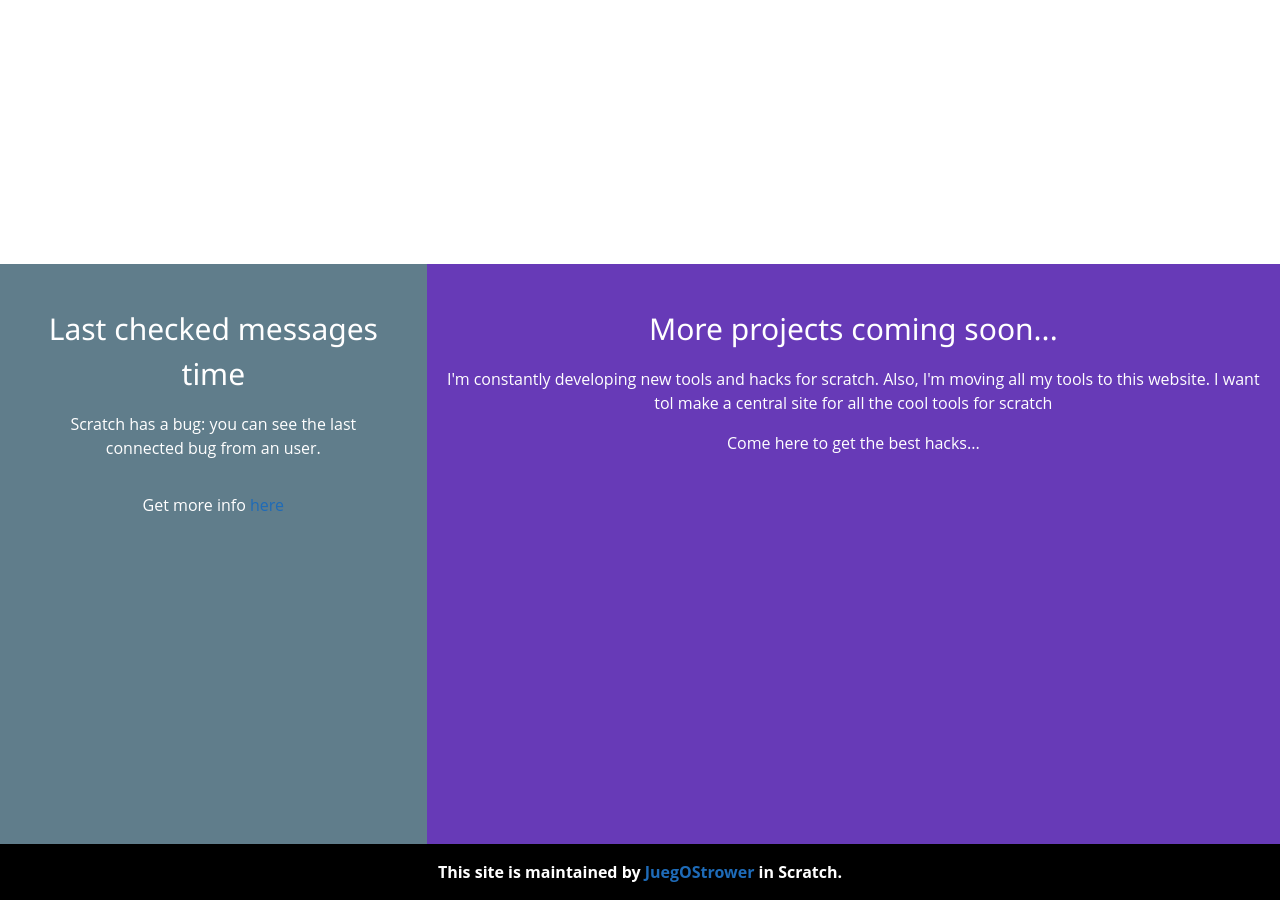
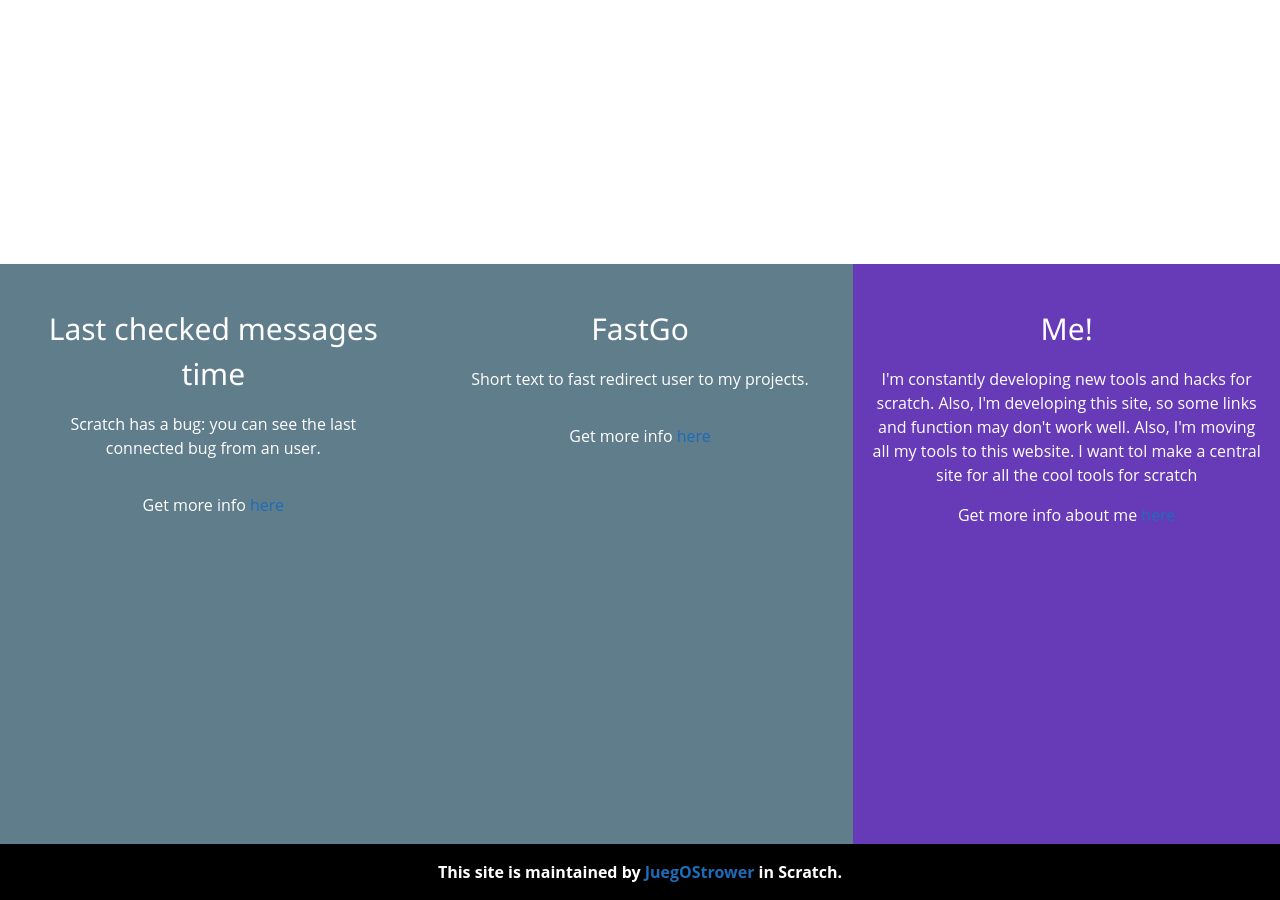
Before and after one commit to JuegOStrower/juegostrower.github.io, a Jekyll site: the page index.html, which Jekyll copies as it is, in a window 1280 px wide and 900 px high, scrolled down 1229 px. Built offline with Jekyll 4.4.1, drawn with Linux system fonts in a browser that asks for light colours; comment, search, counter and statistics services are not loaded.

Commit message:
Update index.html

```diff
--- a/index.html
+++ b/index.html
@@ -130,11 +130,19 @@ w3-center" style="min-height:580px" id="work">
       <div class="w3-container w3-responsive">
       </div>
         <p>Get more info <a href="lastconnected">here</a></p></div>
-  </div><div class="w3-twothird w3-deep-purple w3-center" style="min-height:580px" id="work">
+  </div><div class="w3-third w3-blue-gray
+ w3-container" style="min-height:580px">
+    <div class="w3-padding-32 w3-center">
+      <h2>FastGo</h2>
+      <p class="w3-container">Short text to fast redirect user to my projects.</p>
+      <div class="w3-container w3-responsive">
+      </div>
+        <p>Get more info <a href="fastgo">here</a></p></div>
+  </div><div class="w3-third w3-deep-purple w3-center" style="min-height:580px" id="work">
     <div class="w3-padding-32">
-      <h2>More projects coming soon...</h2>
-      <p class="w3-container">I'm constantly developing new tools and hacks for scratch. Also, I'm moving all my tools to this website. I want tol make a central site for all the cool tools for scratch</p>
-    <p>Come here to get the best hacks...</p></div>
+      <h2>Me!</h2>
+      <p class="w3-container">I'm constantly developing new tools and hacks for scratch. Also, I'm developing this site, so some links and function may don't work well. Also, I'm moving all my tools to this website. I want tol make a central site for all the cool tools for scratch</p>
+        <p>Get more info about me <a href="me">here</a></p></div>
   </div>
 </div>
 <footer class="w3-center w3-container w3-black w3-padding-16">
```
